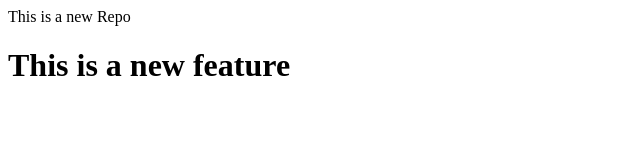
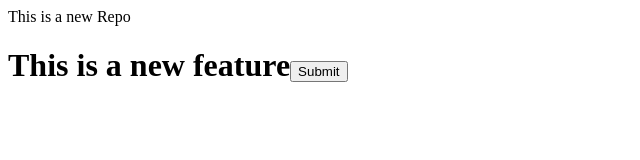
Before and after one commit to soumyajit-2005/SecondName, a plain HTML site: page index.html in a window 1280 px wide. Shown: the whole page, without its empty margins (0-640 px from the left). Drawn offline with Linux system fonts and the light colour scheme.

Commit message:
Adding button

```diff
--- a/index.html
+++ b/index.html
@@ -1,2 +1,2 @@
 <p>This is a new Repo</p>
-<h1>This is a new feature</h1>
+<h1>This is a new feature<button>Submit</button></h1>
```
